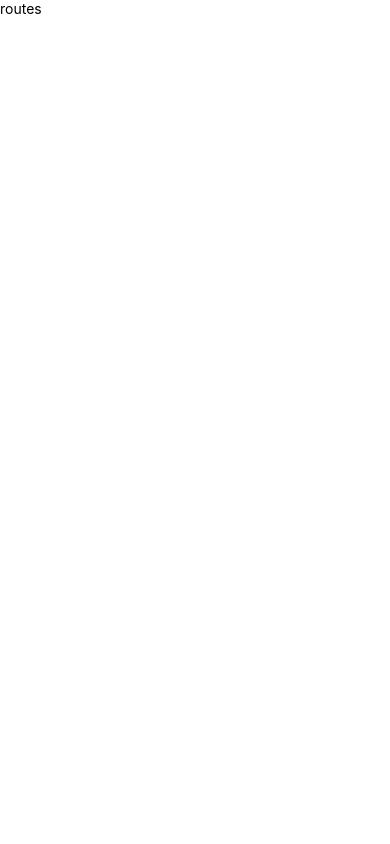
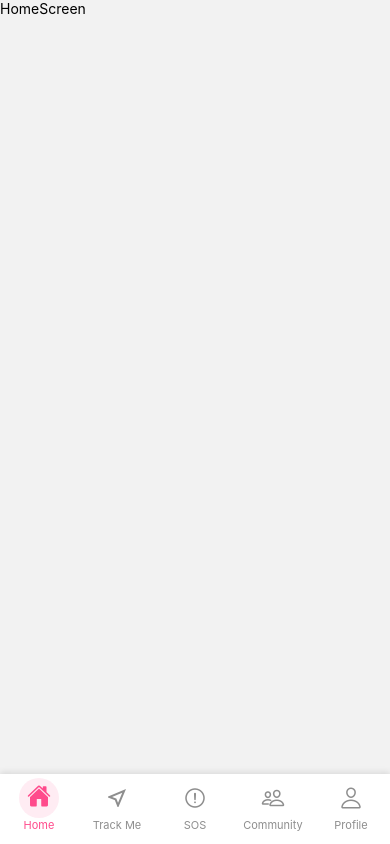
Before and after one commit to PratikPisal4304/17-TEAM_RAKSHASETU, a React Native app in the folder RakshaSetu/: screen / in a window 390 px wide. Built offline with nearby package versions, Linux system fonts and the light colour scheme.

Commit message:
Add KeyboardAwareWrapper component and implement custom tab navigation

```diff
--- /dev/null
+++ b/RakshaSetu/src/components/KeyboardAwareWrapper.js
@@ -0,0 +1,17 @@
+// components/KeyboardAwareWrapper.js
+import React from 'react';
+import { KeyboardAwareScrollView } from 'react-native-keyboard-aware-scroll-view';
+
+export default function KeyboardAwareWrapper({ children }) {
+  return (
+    <KeyboardAwareScrollView
+      style={{ flex: 1 }}
+      contentContainerStyle={{ flexGrow: 1 }}
+      keyboardShouldPersistTaps="handled"
+      resetScrollToCoords={{ x: 0, y: 0 }}
+      scrollEnabled
+    >
+      {children}
+    </KeyboardAwareScrollView>
+  );
+}
--- a/RakshaSetu/src/routes.js
+++ b/RakshaSetu/src/routes.js
@@ -1,12 +1,200 @@
-import { View, Text } from 'react-native'
-import React from 'react'
+import React from "react";
+import { View, Text, TouchableOpacity, StyleSheet, Animated } from "react-native";
+import { getFocusedRouteNameFromRoute } from "@react-navigation/native";
+import { createBottomTabNavigator } from "@react-navigation/bottom-tabs";
+import { createStackNavigator } from "@react-navigation/stack";
+import { Ionicons, MaterialCommunityIcons } from "@expo/vector-icons";
 
-const routes = () => {
+import KeyboardAwareWrapper from "./components/KeyboardAwareWrapper";
+
+import SplashScreen from "./screens/SplashScreen";
+import HomeScreen from "./screens/HomeScreen";
+import TrackMeScreen from "./screens/TrackMeScreen";
+import SOSScreen from "./screens/SOSScreen";
+import ProfileScreen from "./screens/ProfileScreen";
+
+import CommunityScreen from "./screens/CommunityScreen";
+
+
+const Tab = createBottomTabNavigator();
+const Stack = createStackNavigator();
+
+const withKeyboardAwareWrapper = (Component) => (props) => (
+  <KeyboardAwareWrapper>
+    <Component {...props} />
+  </KeyboardAwareWrapper>
+);
+
+/** ========== Home Stack ========== **/
+function HomeStack() {
   return (
-    <View>
-      <Text>routes</Text>
-    </View>
-  )
+    <Stack.Navigator screenOptions={{ headerShown: false }}>
+      <Stack.Screen name="HomeMain" component={HomeScreen} />
+    </Stack.Navigator>
+  );
 }
 
-export default routes
+/** ========== Profile Stack ========== **/
+function ProfileStack() {
+  return (
+    <Stack.Navigator screenOptions={{ headerShown: false }}>
+      <Stack.Screen name="ProfileMain" component={ProfileScreen} />
+    </Stack.Navigator>
+  );
+}
+
+function CommunityStack() {
+  return (
+    <Stack.Navigator screenOptions={{ headerShown: false }}>
+      <Stack.Screen name="CommunityMain" component={CommunityScreen} />
+    </Stack.Navigator>
+  );
+}
+
+function FloatingTabBar({ state, descriptors, navigation }) {
+  const currentRouteName = state.routes[state.index].name;
+  let hideTabBar = false;
+
+  if (currentRouteName === "Home") {
+    const childRoute = getFocusedRouteNameFromRoute(state.routes[state.index]) ?? "HomeMain";
+    if (childRoute === "FakeCall" ) {
+      hideTabBar = true;
+    }
+  } else if (currentRouteName === "Profile") {
+    const childRoute = getFocusedRouteNameFromRoute(state.routes[state.index]) ?? "ProfileMain";
+    if (childRoute === "EditProfile" || childRoute === "EmergencyHelpline" ) {
+      hideTabBar = true;
+    }
+  }
+  if (hideTabBar) {
+    return null;
+  }
+
+  return (
+    <View style={styles.floatingContainer}>
+      {state.routes.map((route, index) => {
+        const { options } = descriptors[route.key];
+        const isFocused = state.index === index;
+        const label = options.title !== undefined ? options.title : route.name;
+
+        let iconName = "";
+        let IconComponent = Ionicons;
+
+        if (route.name === "Home") {
+          iconName = isFocused ? "home" : "home-outline";
+        } else if (route.name === "Navigation") {
+          IconComponent = MaterialCommunityIcons;
+          iconName = "navigation-variant-outline";
+        } else if (route.name === "SOS") {
+          iconName = "alert-circle-outline";
+        } else if (route.name === "Community") {
+          iconName = isFocused ? "people" : "people-outline";
+        } else if (route.name === "Profile") {
+          iconName = isFocused ? "person" : "person-outline";
+        }
+
+        const onPress = () => {
+          const event = navigation.emit({
+            type: "tabPress",
+            target: route.key,
+            canPreventDefault: true,
+          });
+          if (!event.defaultPrevented) {
+            navigation.navigate(route.name);
+          }
+        };
+
+        return (
+          <TouchableOpacity
+            key={route.name}
+            accessibilityRole="button"
+            accessibilityState={isFocused ? { selected: true } : {}}
+            accessibilityLabel={options.tabBarAccessibilityLabel}
+            testID={options.tabBarTestID}
+            onPress={onPress}
+            style={styles.tabItem}
+          >
+            <Animated.View style={[styles.iconContainer, isFocused && styles.iconFocused]}>
+              <IconComponent
+                name={iconName}
+                size={24}
+                color={isFocused ? "#FF4B8C" : "#8e8e8e"}
+                style={{ transform: [{ translateY: isFocused ? -2 : 0 }] }}
+              />
+            </Animated.View>
+            <Text style={[styles.tabLabel, { color: isFocused ? "#FF4B8C" : "#8e8e8e" }]}>
+              {label}
+            </Text>
+          </TouchableOpacity>
+        );
+      })}
+    </View>
+  );
+}
+
+/** ========== Main Tabs ========== **/
+function MainTabs() {
+  return (
+    <Tab.Navigator
+      tabBar={(props) => <FloatingTabBar {...props} />}
+      screenOptions={{ headerShown: false }}
+    >
+      <Tab.Screen name="Home" component={HomeStack} />
+      <Tab.Screen name="Navigation" component={TrackMeScreen} options={{ title: "Track Me" }} />
+      <Tab.Screen name="SOS" component={SOSScreen} />
+      <Tab.Screen name="Community" component={CommunityStack} />
+      <Tab.Screen name="Profile" component={ProfileStack} />
+    </Tab.Navigator>
+  );
+}
+
+/** ========== Root Stack ========== **/
+export default function Routes() {
+  return (
+    <>
+      <Stack.Navigator screenOptions={{ headerShown: false }} initialRouteName="MainTabs">
+        <Stack.Screen name="Splash" component={SplashScreen} />
+        <Stack.Screen name="MainTabs" component={MainTabs} />
+      </Stack.Navigator>
+    </>
+  );
+}
+
+/** ========== STYLES ========== **/
+const styles = StyleSheet.create({
+  floatingContainer: {
+    flexDirection: "row",
+    justifyContent: "space-around",
+    alignItems: "center",
+    height: 70,
+    backgroundColor: "#fff",
+    position: "absolute",
+    left: 0,
+    right: 0,
+    bottom: 0,
+    shadowColor: "#000",
+    shadowOpacity: 0.1,
+    shadowOffset: { width: 0, height: -2 },
+    shadowRadius: 6,
+    elevation: 8,
+  },
+  tabItem: {
+    flex: 1,
+    alignItems: "center",
+    justifyContent: "center",
+  },
+  iconContainer: {
+    width: 40,
+    height: 40,
+    borderRadius: 20,
+    alignItems: "center",
+    justifyContent: "center",
+  },
+  iconFocused: {
+    backgroundColor: "rgba(255, 75, 140, 0.1)",
+  },
+  tabLabel: {
+    fontSize: 11,
+    paddingBottom: 8,
+  },
+});
```
